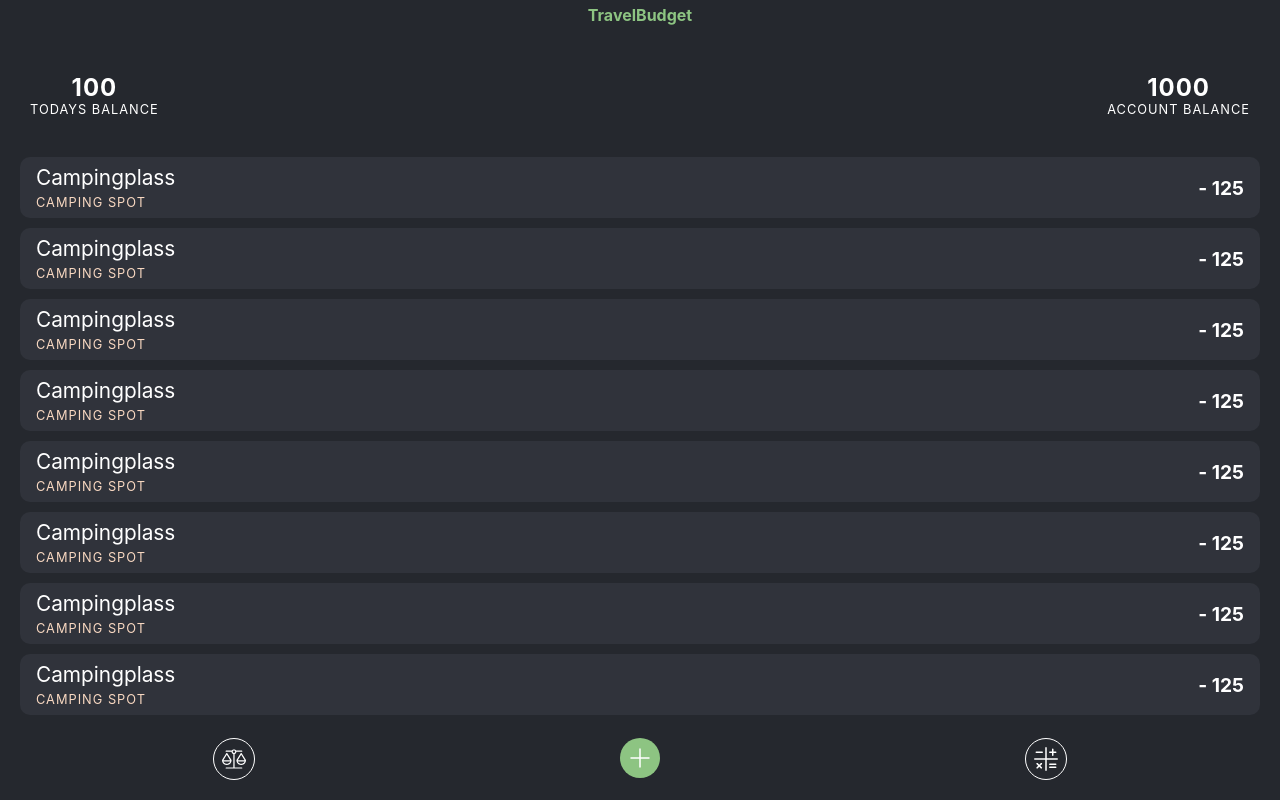
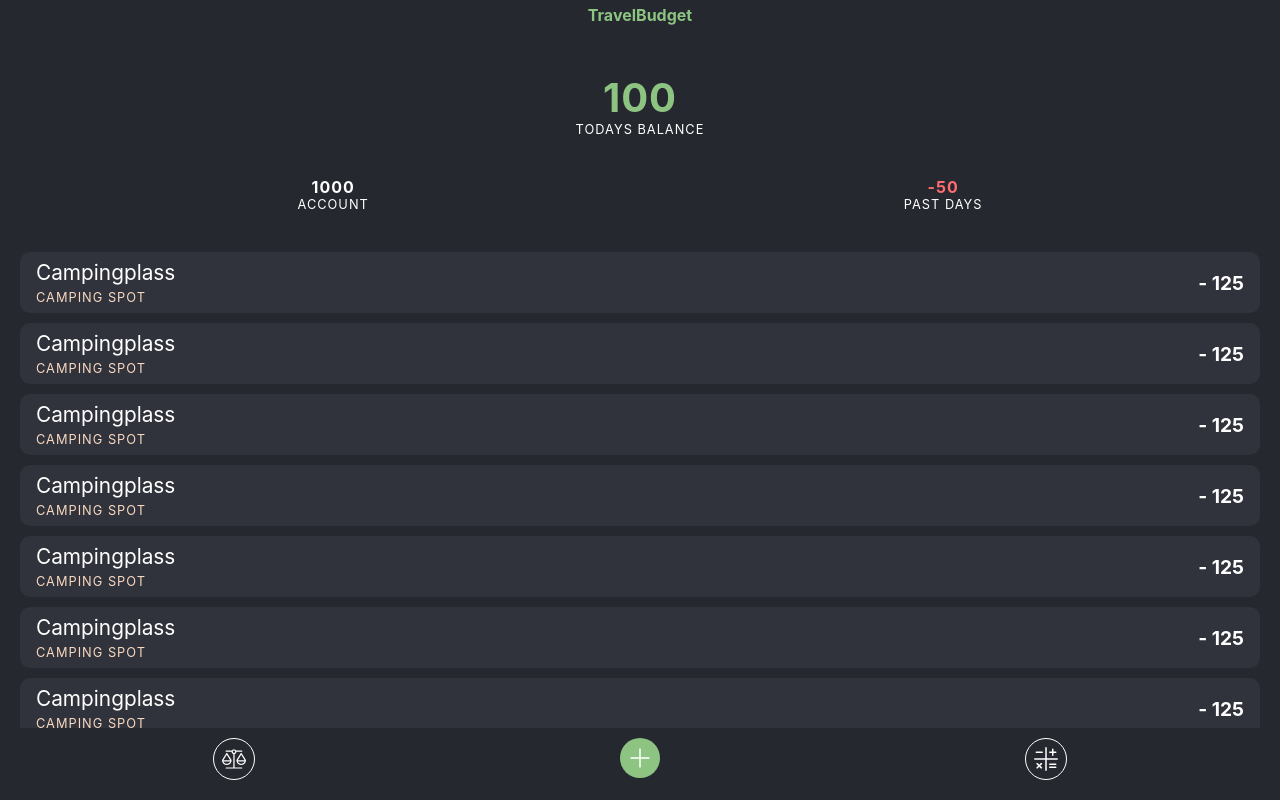
Before and after one commit to ceciliefossum/travel-budget-app, a React (Create React App) app in the folder travel-budget-spa/: page / in a window 1280 px wide. Built offline with nearby package versions, Linux system fonts and the light colour scheme.

Commit message:
Added past days balance

```diff
--- a/travel-budget-spa/src/Dashboard/Dashboard.css
+++ b/travel-budget-spa/src/Dashboard/Dashboard.css
@@ -4,7 +4,8 @@
 
 .balances-container {
     display: flex;
-    justify-content: space-between;
+    justify-content: space-around;
     padding: 0 30px;
     margin: 20px 0;
+    flex-wrap: wrap;
 }
--- a/travel-budget-spa/src/Shared/Balance.css
+++ b/travel-budget-spa/src/Shared/Balance.css
@@ -13,6 +13,19 @@
 }
 
 .balance-container p {
-    font-size: 1.5rem;
+    font-size: 1rem;
     font-weight: bold;
 }
+
+.balance-container:first-child {
+    width: 100%;
+}
+
+.balance-container:first-child p {
+    font-size: 2.5rem;
+    color: var(--success-text-color);
+}
+
+.balance-container .negative-amount {
+    color: var(--danger-text-color);
+}
--- a/travel-budget-spa/src/Shared/Balance.tsx
+++ b/travel-budget-spa/src/Shared/Balance.tsx
@@ -1,11 +1,14 @@
 import { IBalance } from "../_Interfaces/Interfaces";
 import './Balance.css';
 
+const getBalanceClassName = (amount: number) :string => {
+    return amount > 0 ? '' : 'negative-amount';
+}
+
 const Balance = (props: { balance: IBalance }) => (
-
     <div className="balance-container">
         <label>
-            <p>{props.balance.amount}</p>
+            <p className={getBalanceClassName(props.balance.amount)}>{props.balance.amount}</p>
             {props.balance.type}
         </label>
     </div>
--- a/travel-budget-spa/src/_Constants/Constants.tsx
+++ b/travel-budget-spa/src/_Constants/Constants.tsx
@@ -4,6 +4,7 @@ import { IBalance, IStatement } from "../_Interfaces/Interfaces";
 export const balancesTemp: IBalance[] = [
     { type: BalanceType.TodaysBalance, amount: 100 },
     { type: BalanceType.AccountBalance, amount: 1000 },
+    { type: BalanceType.PastDaysBalance, amount: -50 },
 ];
 
 export const statementsTemp: IStatement[] = [
--- a/travel-budget-spa/src/_Interfaces/Enums.tsx
+++ b/travel-budget-spa/src/_Interfaces/Enums.tsx
@@ -14,7 +14,8 @@ export enum StatementCategory {
 
 export enum BalanceType {
     TodaysBalance = 'TODAYS BALANCE',
-    AccountBalance = 'ACCOUNT BALANCE',
+    AccountBalance = 'ACCOUNT',
+    PastDaysBalance = 'PAST DAYS',
 }
 
 export enum ButtonStyle {
--- a/travel-budget-spa/src/index.css
+++ b/travel-budget-spa/src/index.css
@@ -4,7 +4,7 @@
   --light-color: white;
   --medium-light-color: rgb(248, 216, 193);
   --green-color: #8dc482;
-  --red-color: #ff125a;
+  --red-color: #ff6c71;
 
   --main-background-color: var(--dark-color);
   --secondary-background-color: var(--medium-dark-color);
```
